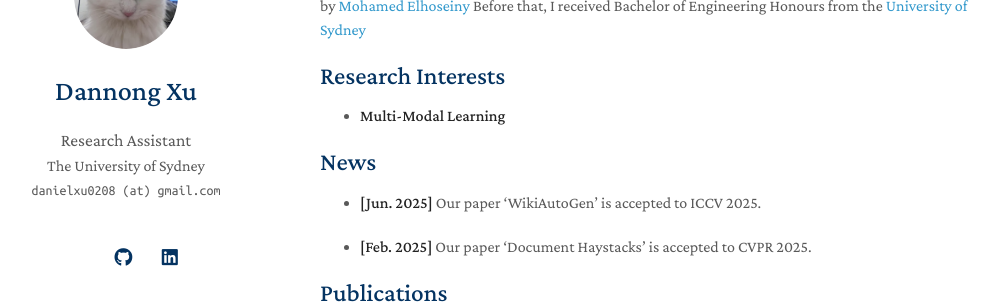
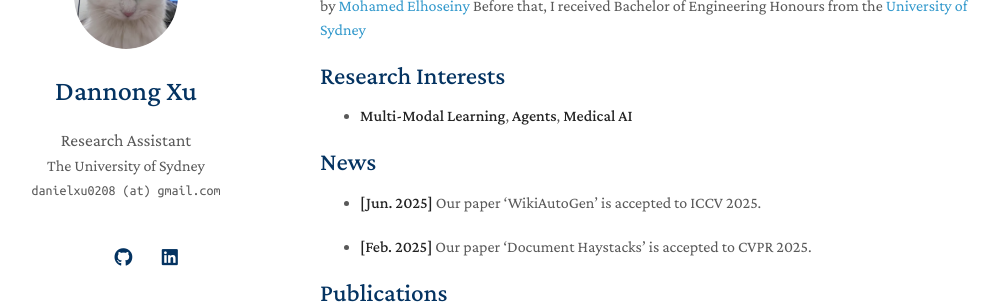
Before and after one commit to Danielxu0208/Danielxu0208.github.io, a Jekyll site: the page built from index.md, in a window 1280 px wide and 953 px high. Shown: the part 139-443 px from the top of the window, without its empty margins (150-1148 px from the left). Built offline with Jekyll 4.4.1, drawn with Linux system fonts in a browser that asks for light colours; a style sheet for code colours, icons or effects is not loaded; our own code applies the rules of GitHub Pages for plain Markdown files.

Commit message:
Update index.md

```diff
--- a/index.md
+++ b/index.md
@@ -8,7 +8,7 @@ I am currently a research assistant at [King Abdullah University of Science and
 
 ## Research Interests
 
-- **Multi-Modal Learning**
+- **Multi-Modal Learning**, **Agents**, **Medical AI**
 
 ## News
 - **[Jun. 2025]** Our paper 'WikiAutoGen' is accepted to ICCV 2025.
```
